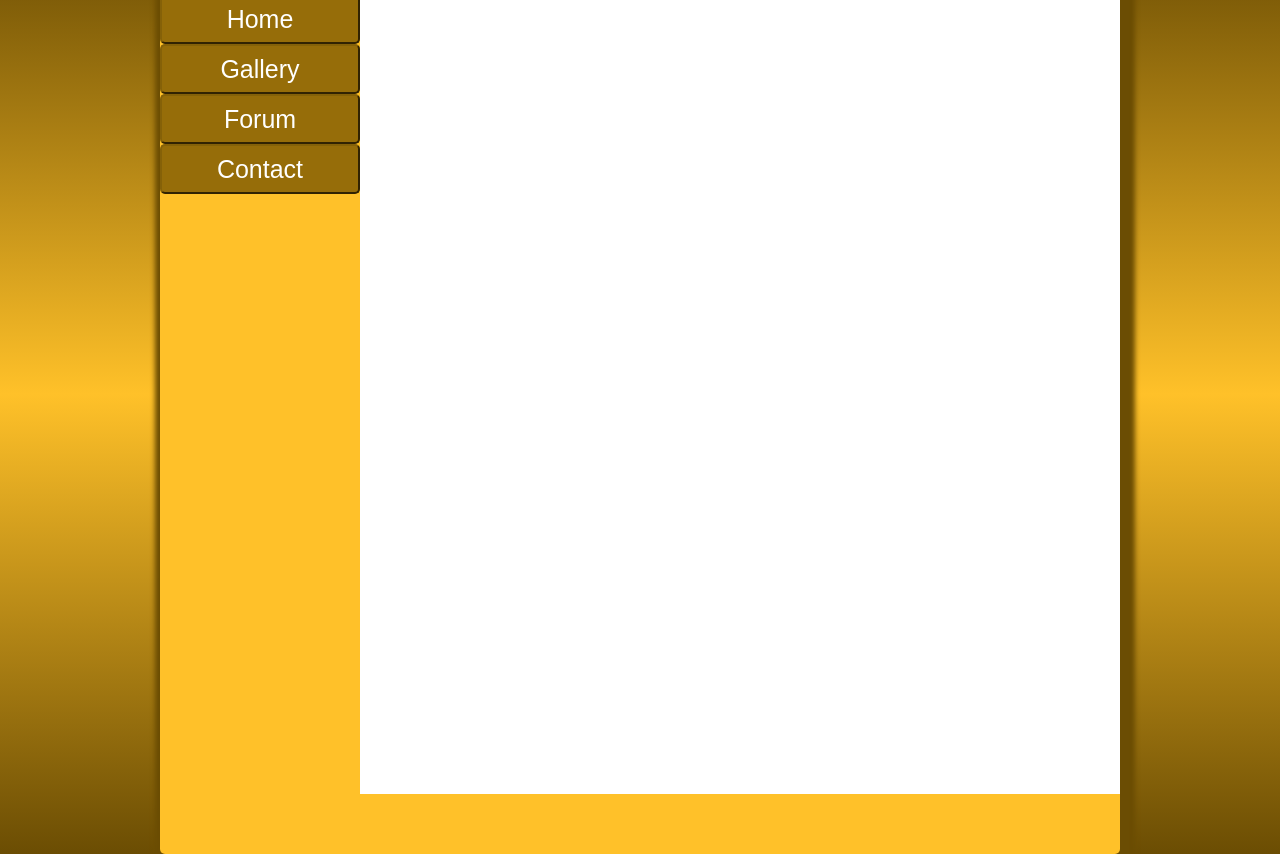
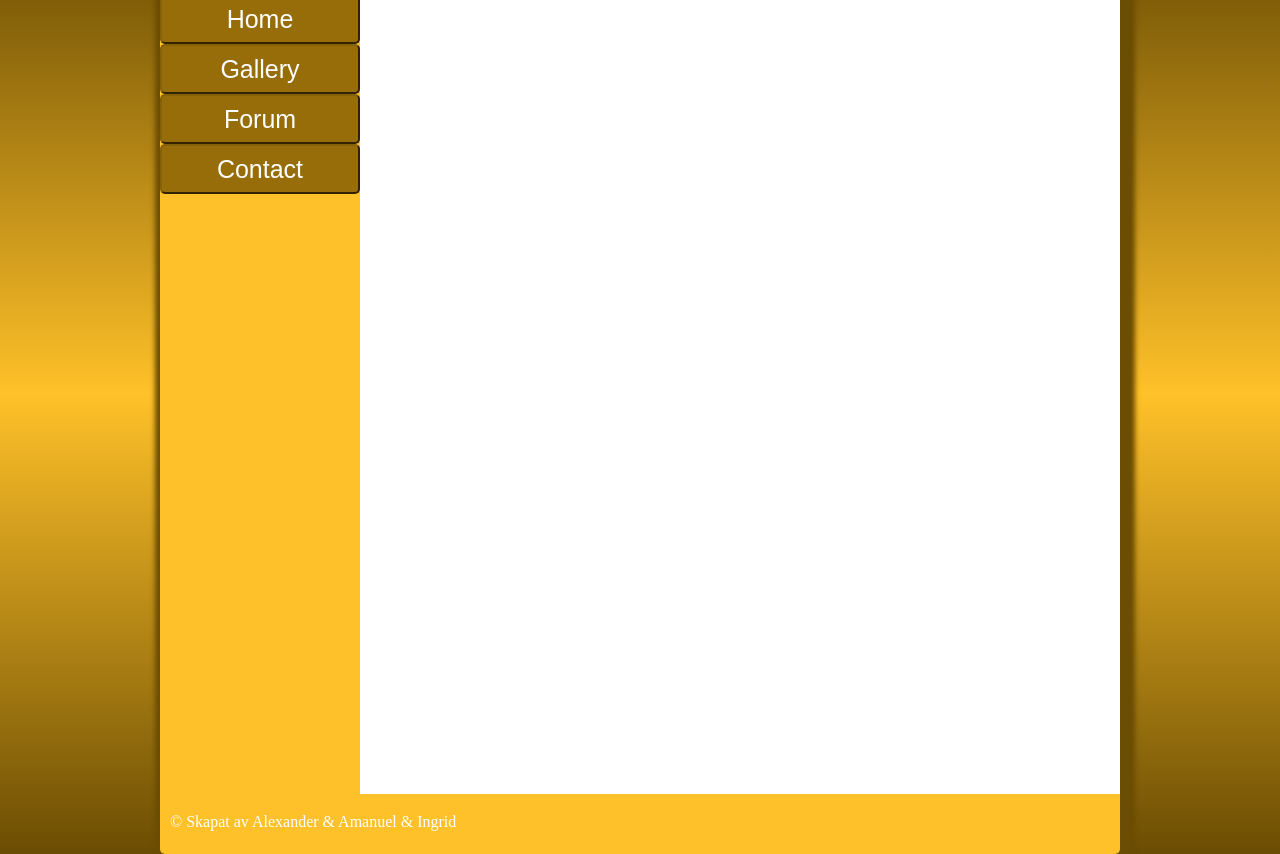
Before and after one commit to AmanMen/labb1, a plain HTML site: page index.html in a window 1280 px wide. Shown: the part 66-920 px from the top of the page. Drawn offline with Linux system fonts and the light colour scheme.

Commit message:
Update index.html

```diff
--- a/index.html
+++ b/index.html
@@ -34,8 +34,8 @@
         </aside>
     </div>
 </main>
-    <footer>
-
-    </footer>
+     <footer>
+            <p>&copy; Skapat av Alexander & Amanuel & Ingrid </p>
+     </footer>
 
 </html>
```
